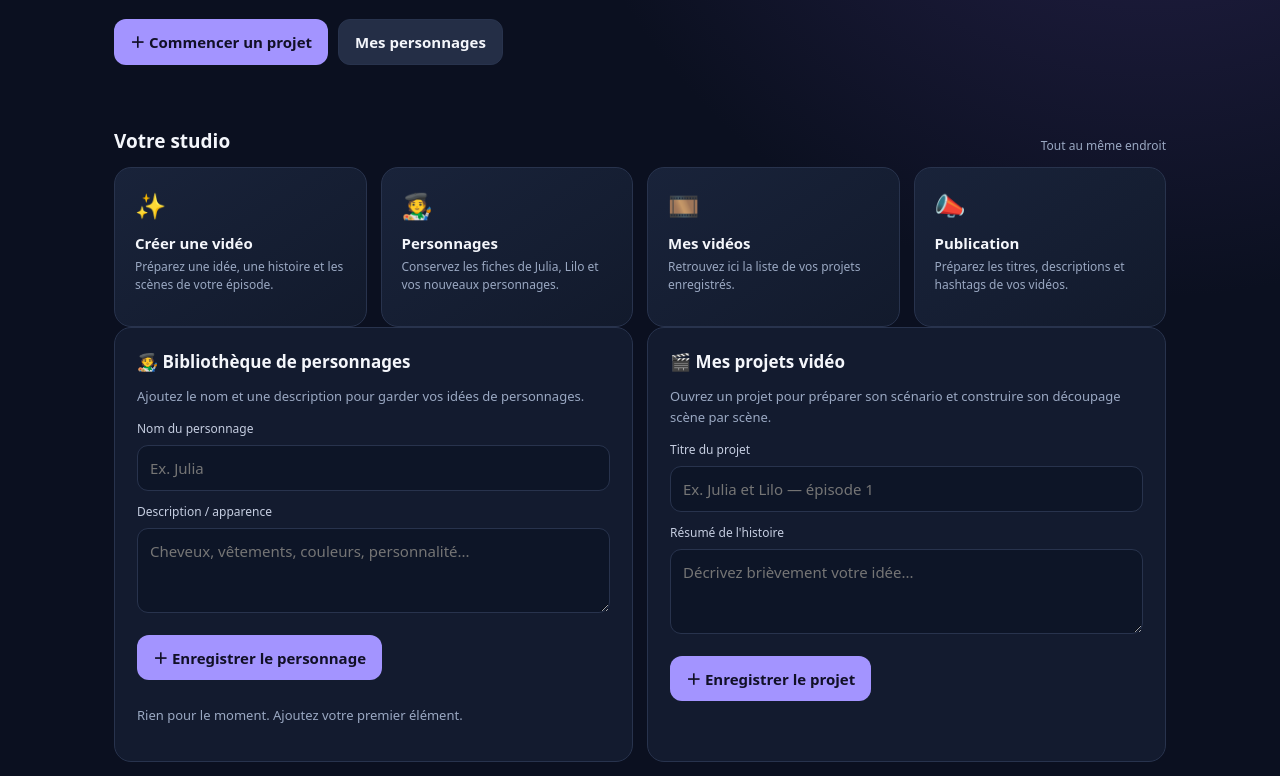
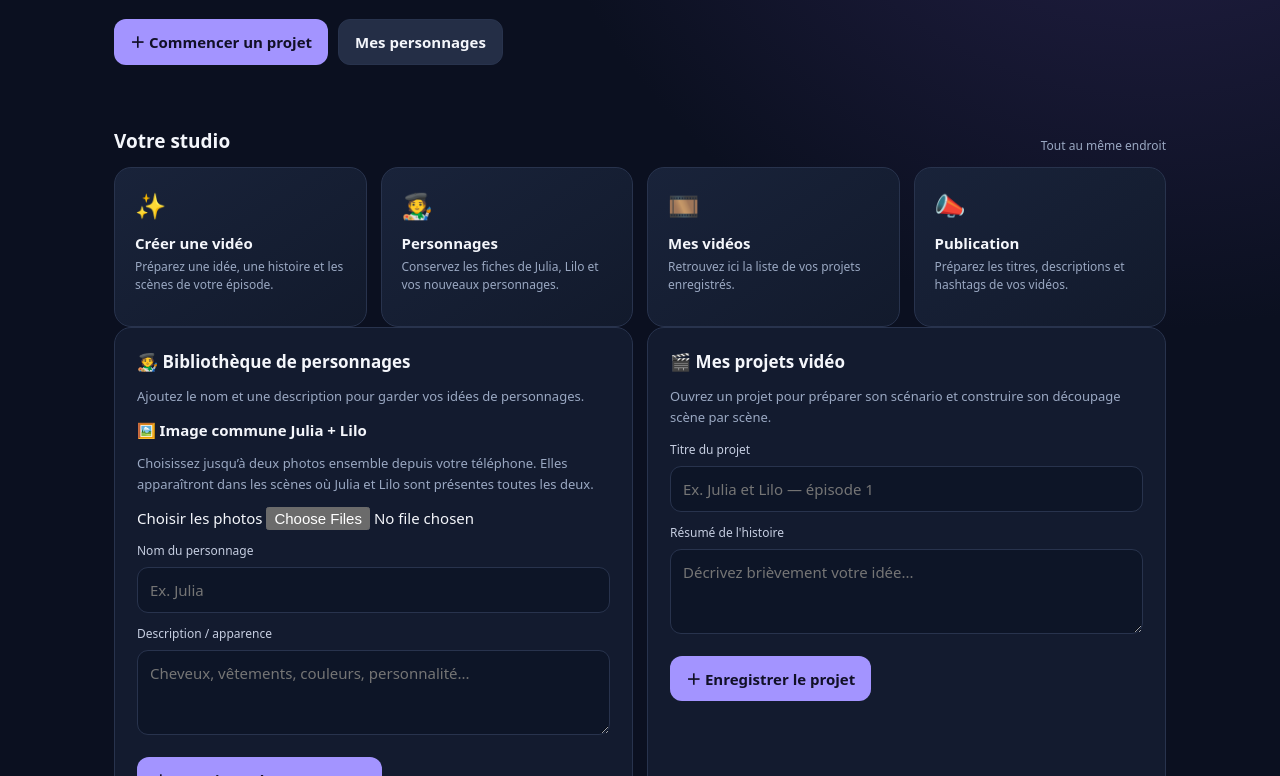
Before and after one commit to samiouess-ux/Mon-AI-Cartoon-Studio, a plain HTML site: page index.html in a window 1280 px wide. Shown: the part 324-1100 px from the top of the page. Drawn offline with Linux system fonts and the light colour scheme.

Commit message:
Add shared Julia and Lilo reference image picker

```diff
--- a/index.html
+++ b/index.html
@@ -34,6 +34,14 @@
     <section class="panel" id="characters">
       <h2>🧑‍🎨 Bibliothèque de personnages</h2>
       <p class="muted">Ajoutez le nom et une description pour garder vos idées de personnages.</p>
+      <div class="shared-reference-box">
+        <strong>🖼️ Image commune Julia + Lilo</strong>
+        <p class="muted">Choisissez jusqu’à deux photos ensemble depuis votre téléphone. Elles apparaîtront dans les scènes où Julia et Lilo sont présentes toutes les deux.</p>
+        <label class="shared-reference-upload">Choisir les photos
+          <input id="shared-reference-input" type="file" accept="image/*" multiple>
+        </label>
+        <div id="shared-reference-preview" class="shared-reference-preview"></div>
+      </div>
       <form id="character-form">
         <div class="formrow"><label for="character-name">Nom du personnage</label><input id="character-name" placeholder="Ex. Julia" required></div>
         <div class="formrow"><label for="character-note">Description / apparence</label><textarea id="character-note" placeholder="Cheveux, vêtements, couleurs, personnalité..."></textarea></div>
```
